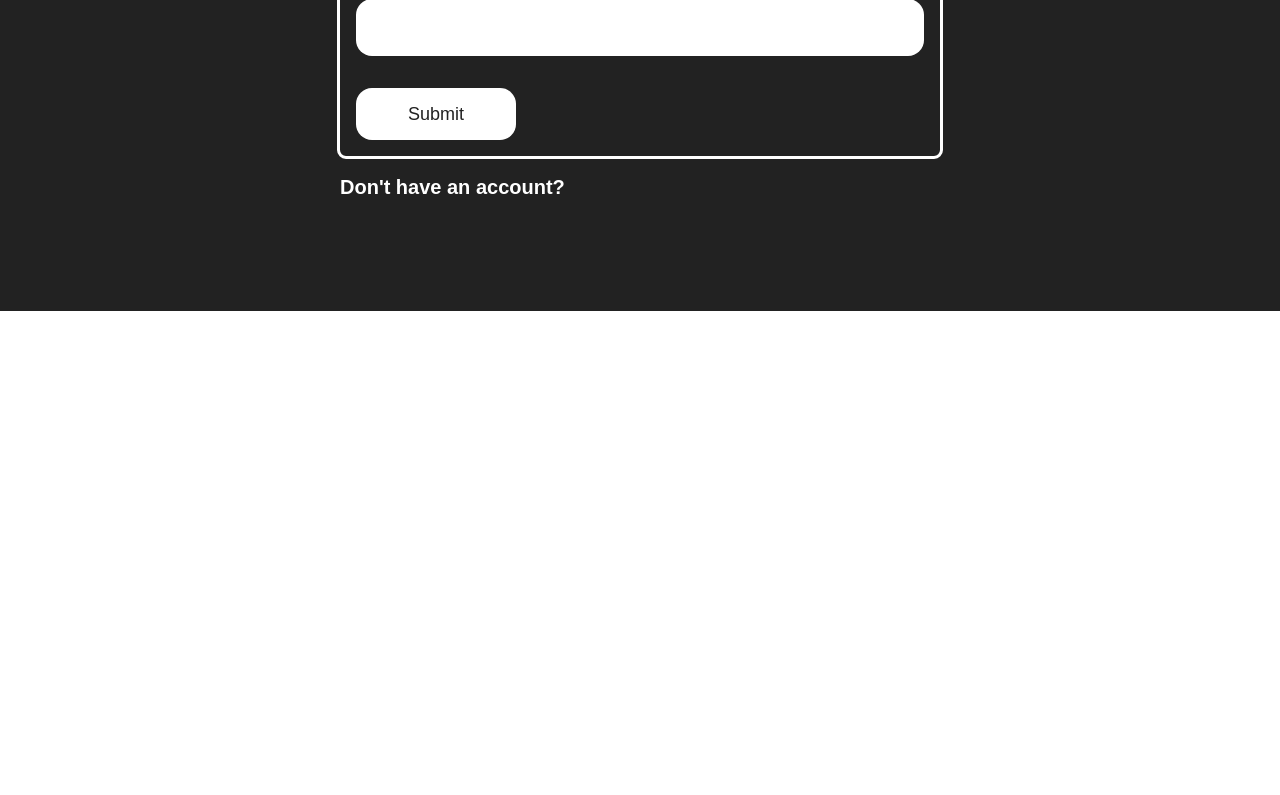
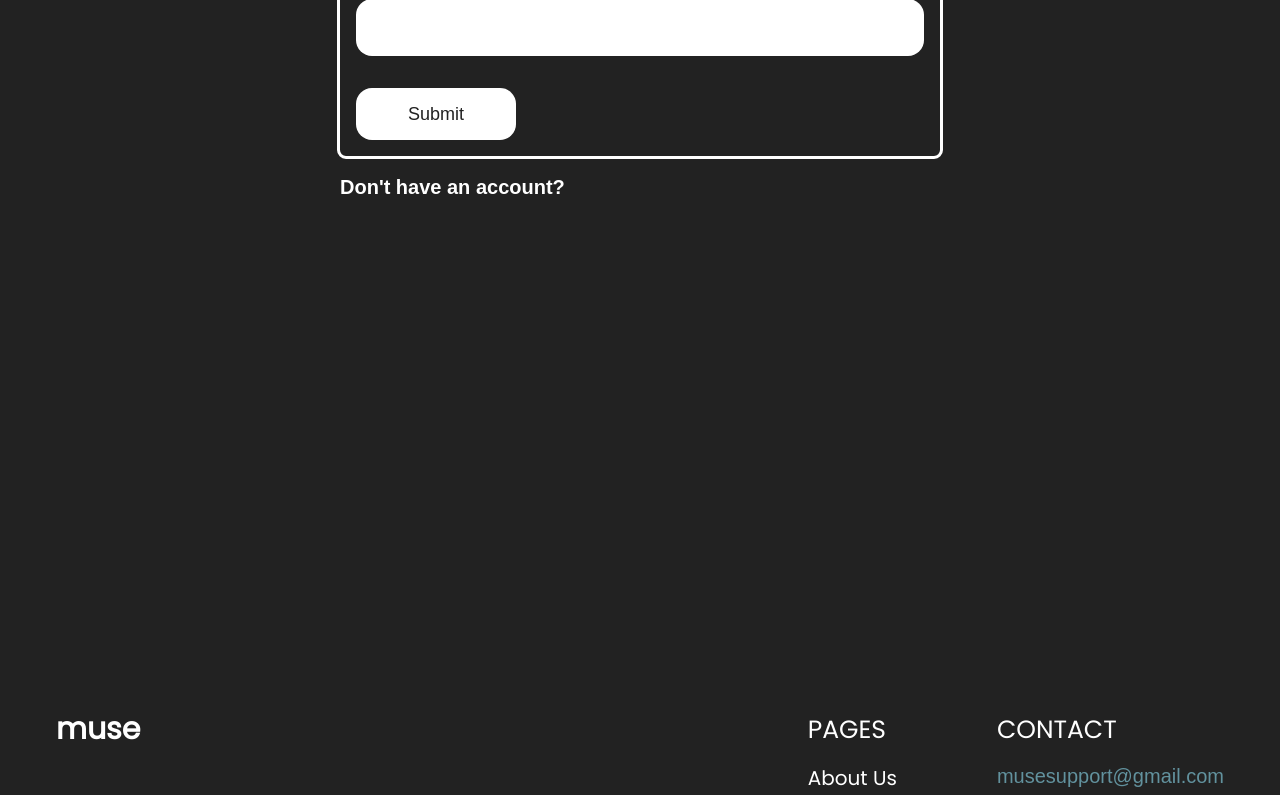
Before and after one commit to jbrov2/Muse-Redo, a React (Vite) app in the folder client/: page /login in a window 1280 px wide. Shown: the part 593-1388 px from the top of the page. Before the commit the page ends 904 px from the top, so only its background shows below. Built offline with nearby package versions, Linux system fonts and the light colour scheme.

Commit message:
added footer and some styling

```diff
--- a/client/src/index.css
+++ b/client/src/index.css
@@ -3,7 +3,12 @@
 @tailwind utilities;
 
 body{
-  @apply font-secondary text-[22px] text-secondary
+  @apply font-secondary text-[22px] text-secondary h-full m-0
+
+}
+
+html, body{
+  @apply h-full m-0
 }
 
 a{
@@ -66,3 +71,7 @@ textarea{
 .icon{
   @apply text-secondary hover:text-accent hover:scale-110 transition-all duration-300 size-10
 }
+
+.bg-primary{
+  @apply h-full
+}
--- a/client/src/views/LoginView.jsx
+++ b/client/src/views/LoginView.jsx
@@ -1,4 +1,6 @@
 import Login from "../components/User-Auth/login";
+import Footer from "../components/landing_page/Footer";
+
 
 function LoginView() {
   return (
@@ -6,6 +8,7 @@ function LoginView() {
       <div className="bg-primary overflow-hidden">
         {/*Register Componenet */}
         <Login />
+        <Footer/>
       </div>
     </>
   );
--- a/client/src/views/SignUpView.jsx
+++ b/client/src/views/SignUpView.jsx
@@ -1,11 +1,12 @@
 import Register from "../components/User-Auth/register";
+import Footer from '../components/landing_page/Footer'
 
 function SignUpView() {
   return (
     <>
-      <div className="bg-primary overflow-hidden">
+      <div className="bg-primary ">
         <Register />
-        {/* <Footer /> */}
+        <Footer/>
       </div>
     </>
   );
```
